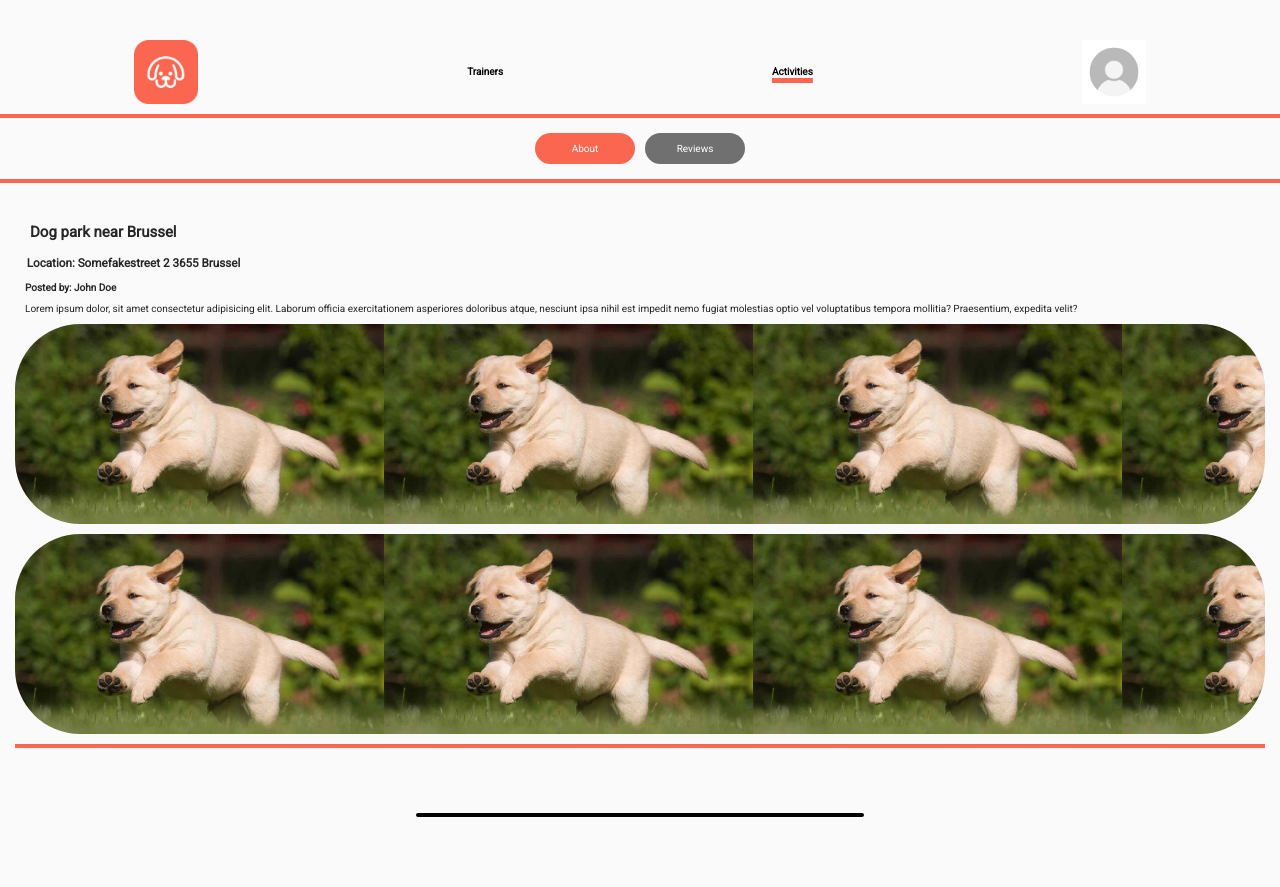
After one commit to kristinegusta/DogBook, a Node server app: template views/activities-about.ejs in a window 1280 px wide. The commit adds this page. Run offline with Node 20, Linux system fonts and the light colour scheme; the template is opened without the code that fills it, so the values that code supplies are empty; some libraries are stand-ins or nearby versions.

Commit message:
adding activities-about ejs and stome styling

```diff
--- a/public/stylesheets/trainer.css
+++ b/public/stylesheets/trainer.css
@@ -7,12 +7,13 @@
 .flex {
   display: flex;
 }
-/* .main-container {
-  } */
+.main-container {
+  max-width: 100vw;
+  height: auto;
+}
 .orange-line {
-  margin: 3vh 0 3vh 0;
+  margin: 1rem 0 1rem 0;
   border: solid 2px #fa6650;
-  background-color: #fa6650;
 }
 .header {
   justify-content: space-around;
@@ -22,7 +23,7 @@
   line-height: 8vh;
 }
 .trainer {
-  text-decoration: underline 5px #fa6650;
+  text-decoration: underline 5px #fa6650 !important;
 }
 .training-type {
   justify-content: space-evenly;
@@ -102,5 +103,52 @@ input {
   border-radius: 10px;
   border: solid 2px black;
 }
-@media only screen and (min-width: 600px) {
+.button-container {
+  width: 100%;
+  display: flex;
+  justify-content: center;
+  align-items: center;
 }
+.btn {
+  color: white;
+  width: 100px;
+  height: auto;
+  padding: 1em;
+  margin: 0.5em;
+  border-radius: 65px;
+  text-align: center;
+  text-decoration: none;
+}
+.orange {
+  background-color: #fa6650;
+}
+.black {
+  background: rgba(0, 0, 0, 0.55);
+}
+.nav {
+  text-decoration: none;
+  font-size: 2em;
+  font-weight: bold;
+  color: black;
+}
+.activities-card {
+  width: 100%;
+  height: auto;
+  padding: 1.5rem;
+}
+.activities-img-div {
+  border-radius: 65px;
+  width: 100%;
+  height: 200px;
+  background-image: url(./img-trainer/puppy.jpg);
+  background-size: contain;
+
+  margin-bottom: 1rem;
+}
+h1,
+h2,
+h3,
+h4,
+p {
+  margin: 1em;
+}
--- /dev/null
+++ b/views/activities-about.ejs
@@ -0,0 +1,51 @@
+<!DOCTYPE html>
+<html lang="en">
+  <head>
+    <meta charset="UTF-8" />
+    <meta http-equiv="X-UA-Compatible" content="IE=edge" />
+    <meta name="viewport" content="width=device-width, initial-scale=1.0" />
+    <link rel="stylesheet" href="trainer.css" />
+    <link rel="preconnect" href="https://fonts.googleapis.com" />
+    <link rel="preconnect" href="https://fonts.gstatic.com" crossorigin />
+    <link
+      href="https://fonts.googleapis.com/css2?family=Roboto&display=swap"
+      rel="stylesheet"
+    />
+    <title>Trainers</title>
+  </head>
+  <body>
+    <div class="main-container">
+      <div class="header flex">
+        <img src="./img-trainer/logo.png" alt="" />
+        <a class="nav" href="">Trainers</a>
+        <a class="nav trainer" href="">Activities</a>
+        <img src="./img-trainer/user-profile-img.jpg" alt="" />
+      </div>
+      <hr class="orange-line" />
+      <!-- buttons -->
+      <div class="button-container">
+        <a class="btn orange" href="">About</a>
+        <a class="btn black" href="">Reviews</a>
+      </div>
+      <hr class="orange-line" />
+      <div class="activities-card">
+        <h2>Dog park near Brussel</h2>
+        <h3>Location: Somefakestreet 2 3655 Brussel</h3>
+        <h4>Posted by: John Doe</h4>
+        <p>
+          Lorem ipsum dolor, sit amet consectetur adipisicing elit. Laborum
+          officia exercitationem asperiores doloribus atque, nesciunt ipsa nihil
+          est impedit nemo fugiat molestias optio vel voluptatibus tempora
+          mollitia? Praesentium, expedita velit?
+        </p>
+        <div class="activities-img-div"></div>
+        <div class="activities-img-div"></div>
+        <hr class="orange-line" />
+      </div>
+
+      <div class="footer">
+        <hr class="footer-line" />
+      </div>
+    </div>
+  </body>
+</html>
--- a/views/trainer.ejs
+++ b/views/trainer.ejs
@@ -15,8 +15,8 @@
     <div class="main-container">
       <div class="header flex">
         <img src="./img-trainer/logo.png" alt="" />
-        <h1 class="trainer">Trainers</h1>
-        <h1>Activities</h1>
+        <a class="nav" href="">Trainers</a>
+        <a class="nav trainer" href="">Activities</a>
         <img src="./img-trainer/user-profile-img.jpg" alt="" />
       </div>
       <hr class="orange-line" />
```
